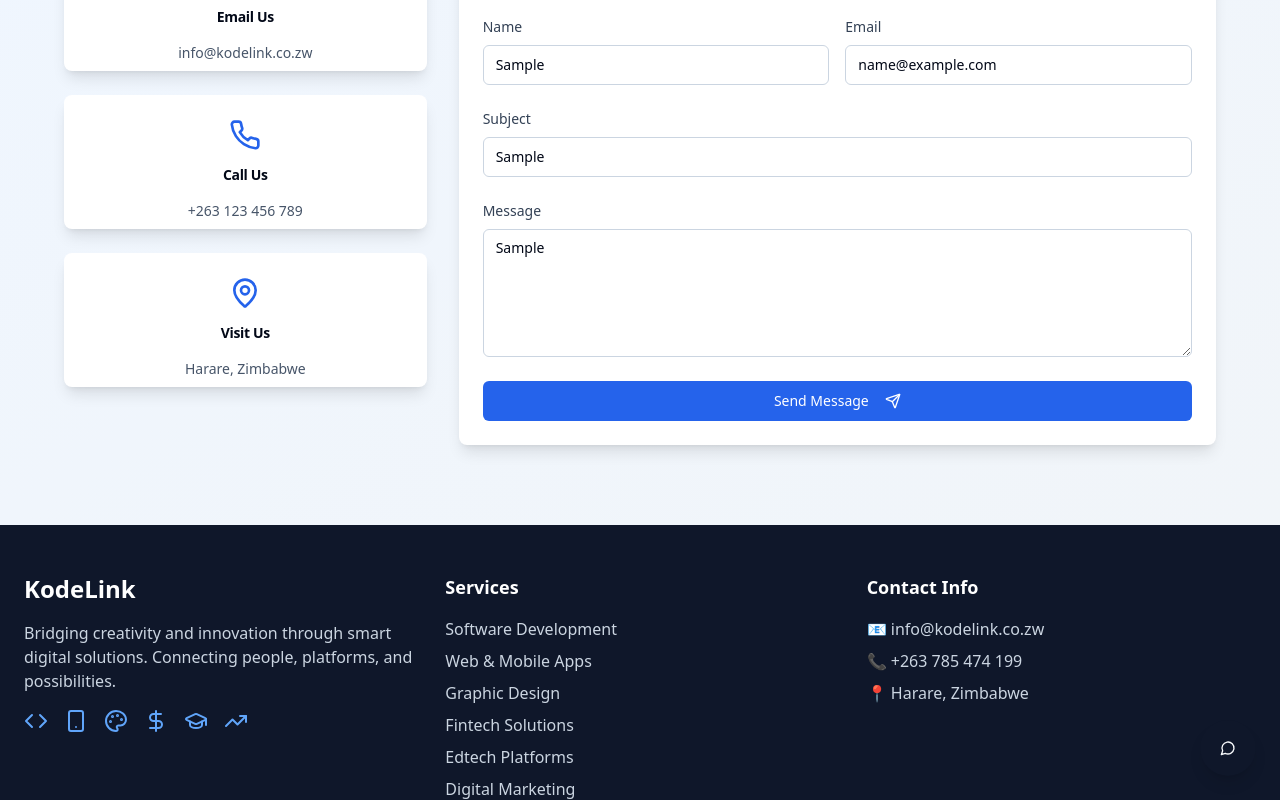
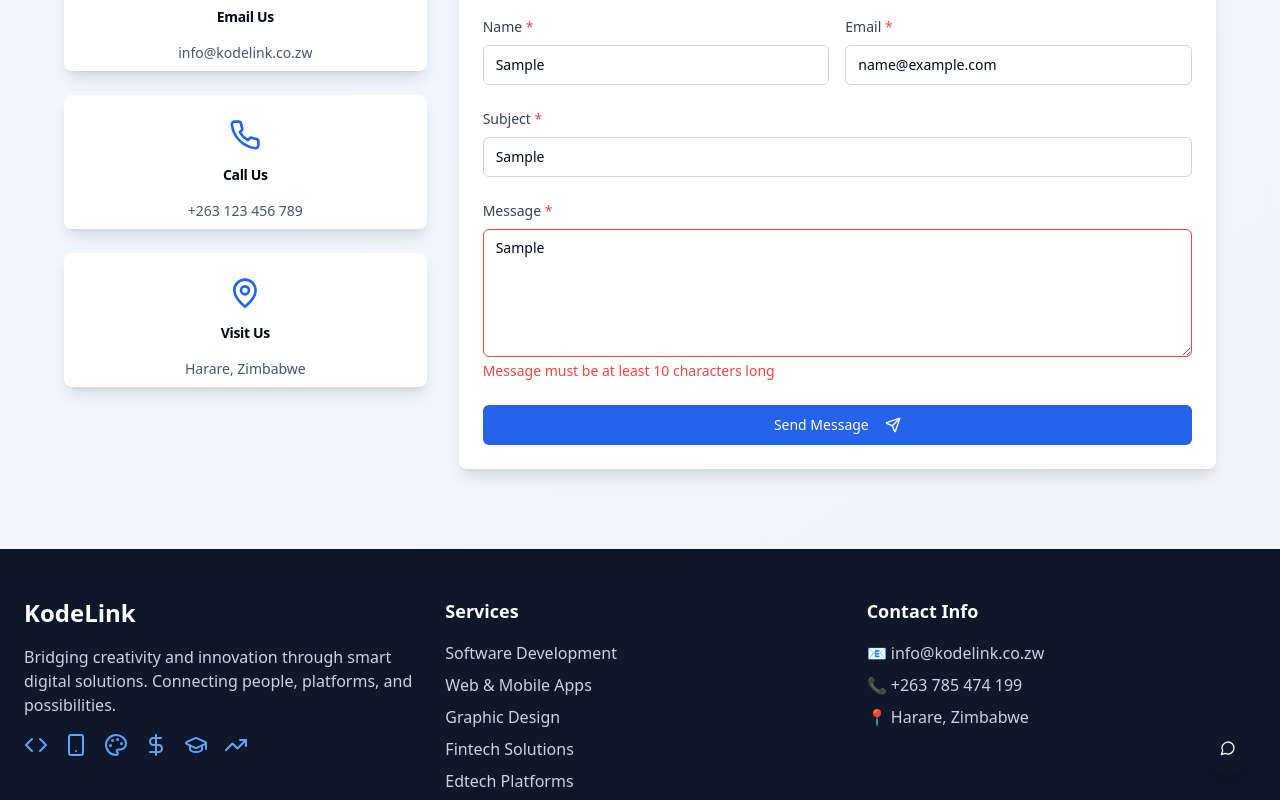
Before and after one commit to nashe01/kodelink-website, a React (Vite) app: page / in a window 1280 px wide. Both pictures are taken after typing "Sample", "name@example.com", "Sample", "Sample" into the empty fields and a click on the button "Send Message". Shown: the part 4127-4927 px from the top of the page. Built offline with nearby package versions, Linux system fonts and the light colour scheme.

Commit message:
feat: Add form validation and accessibility improvements to Contact component

```diff
--- a/src/components/Contact.tsx
+++ b/src/components/Contact.tsx
@@ -3,12 +3,79 @@ import { Button } from "@/components/ui/button";
 import { Card, CardContent, CardHeader, CardTitle } from "@/components/ui/card";
 import { Input } from "@/components/ui/input";
 import { Textarea } from "@/components/ui/textarea";
-import { Mail, Phone, MapPin, Send } from "lucide-react";
+import { Mail, Phone, MapPin, Send, CheckCircle } from "lucide-react";
 import { useScrollAnimation } from "@/hooks/useScrollAnimation";
+import { useState } from "react";
 
 const Contact = () => {
   const { ref: headerRef, isVisible: headerVisible } = useScrollAnimation();
   const { ref: contentRef, isVisible: contentVisible } = useScrollAnimation();
+
+  const [formData, setFormData] = useState({
+    name: '',
+    email: '',
+    subject: '',
+    message: ''
+  });
+  const [isSubmitting, setIsSubmitting] = useState(false);
+  const [isSubmitted, setIsSubmitted] = useState(false);
+  const [errors, setErrors] = useState<Record<string, string>>({});
+
+  const validateForm = () => {
+    const newErrors: Record<string, string> = {};
+
+    if (!formData.name.trim()) {
+      newErrors.name = 'Name is required';
+    }
+
+    if (!formData.email.trim()) {
+      newErrors.email = 'Email is required';
+    } else if (!/\S+@\S+\.\S+/.test(formData.email)) {
+      newErrors.email = 'Please enter a valid email address';
+    }
+
+    if (!formData.subject.trim()) {
+      newErrors.subject = 'Subject is required';
+    }
+
+    if (!formData.message.trim()) {
+      newErrors.message = 'Message is required';
+    } else if (formData.message.length < 10) {
+      newErrors.message = 'Message must be at least 10 characters long';
+    }
+
+    setErrors(newErrors);
+    return Object.keys(newErrors).length === 0;
+  };
+
+  const handleSubmit = async (e: React.FormEvent) => {
+    e.preventDefault();
+
+    if (!validateForm()) {
+      return;
+    }
+
+    setIsSubmitting(true);
+
+    // Simulate form submission
+    await new Promise(resolve => setTimeout(resolve, 2000));
+
+    setIsSubmitting(false);
+    setIsSubmitted(true);
+
+    // Reset form after 3 seconds
+    setTimeout(() => {
+      setIsSubmitted(false);
+      setFormData({ name: '', email: '', subject: '', message: '' });
+    }, 3000);
+  };
+
+  const handleInputChange = (field: string, value: string) => {
+    setFormData(prev => ({ ...prev, [field]: value }));
+    if (errors[field]) {
+      setErrors(prev => ({ ...prev, [field]: '' }));
+    }
+  };
 
   return (
     <section className="py-20 bg-gradient-to-br from-blue-50 to-slate-100">
@@ -77,31 +144,100 @@ const Contact = () => {
                 <CardTitle className="text-2xl text-center">Send us a Message</CardTitle>
               </CardHeader>
               <CardContent className="space-y-6">
+                {isSubmitted ? (
+                  <div className="text-center py-8">
+                    <CheckCircle className="h-16 w-16 text-green-500 mx-auto mb-4" />
+                    <h3 className="text-xl font-semibold text-green-600 mb-2">Message Sent Successfully!</h3>
+                    <p className="text-slate-600">Thank you for reaching out. We'll get back to you soon.</p>
+                  </div>
+                ) : (
+                  <form onSubmit={handleSubmit} className="space-y-6">
                     <div className="grid grid-cols-1 md:grid-cols-2 gap-4">
                       <div>
-                    <label className="block text-sm font-medium text-slate-700 mb-2">Name</label>
-                    <Input placeholder="Your name" className="border-slate-300" />
+                        <label htmlFor="name" className="block text-sm font-medium text-slate-700 mb-2">
+                          Name <span className="text-red-500">*</span>
+                        </label>
+                        <Input
+                          id="name"
+                          placeholder="Your name"
+                          className={`border-slate-300 ${errors.name ? 'border-red-500' : ''}`}
+                          value={formData.name}
+                          onChange={(e) => handleInputChange('name', e.target.value)}
+                          aria-describedby={errors.name ? 'name-error' : undefined}
+                        />
+                        {errors.name && (
+                          <p id="name-error" className="text-red-500 text-sm mt-1">{errors.name}</p>
+                        )}
                       </div>
                       <div>
-                    <label className="block text-sm font-medium text-slate-700 mb-2">Email</label>
-                    <Input type="email" placeholder="your@email.com" className="border-slate-300" />
+                        <label htmlFor="email" className="block text-sm font-medium text-slate-700 mb-2">
+                          Email <span className="text-red-500">*</span>
+                        </label>
+                        <Input
+                          id="email"
+                          type="email"
+                          placeholder="your@email.com"
+                          className={`border-slate-300 ${errors.email ? 'border-red-500' : ''}`}
+                          value={formData.email}
+                          onChange={(e) => handleInputChange('email', e.target.value)}
+                          aria-describedby={errors.email ? 'email-error' : undefined}
+                        />
+                        {errors.email && (
+                          <p id="email-error" className="text-red-500 text-sm mt-1">{errors.email}</p>
+                        )}
                       </div>
                     </div>
                     <div>
-                  <label className="block text-sm font-medium text-slate-700 mb-2">Subject</label>
-                  <Input placeholder="Project inquiry" className="border-slate-300" />
+                      <label htmlFor="subject" className="block text-sm font-medium text-slate-700 mb-2">
+                        Subject <span className="text-red-500">*</span>
+                      </label>
+                      <Input
+                        id="subject"
+                        placeholder="Project inquiry"
+                        className={`border-slate-300 ${errors.subject ? 'border-red-500' : ''}`}
+                        value={formData.subject}
+                        onChange={(e) => handleInputChange('subject', e.target.value)}
+                        aria-describedby={errors.subject ? 'subject-error' : undefined}
+                      />
+                      {errors.subject && (
+                        <p id="subject-error" className="text-red-500 text-sm mt-1">{errors.subject}</p>
+                      )}
                     </div>
                     <div>
-                  <label className="block text-sm font-medium text-slate-700 mb-2">Message</label>
+                      <label htmlFor="message" className="block text-sm font-medium text-slate-700 mb-2">
+                        Message <span className="text-red-500">*</span>
+                      </label>
                       <Textarea
+                        id="message"
                         placeholder="Tell us about your project..."
-                    className="border-slate-300 min-h-32"
+                        className={`border-slate-300 min-h-32 ${errors.message ? 'border-red-500' : ''}`}
+                        value={formData.message}
+                        onChange={(e) => handleInputChange('message', e.target.value)}
+                        aria-describedby={errors.message ? 'message-error' : undefined}
                       />
+                      {errors.message && (
+                        <p id="message-error" className="text-red-500 text-sm mt-1">{errors.message}</p>
+                      )}
                     </div>
-                <Button className="w-full bg-blue-600 hover:bg-blue-700 text-white py-3 group">
+                    <Button
+                      type="submit"
+                      disabled={isSubmitting}
+                      className="w-full bg-blue-600 hover:bg-blue-700 text-white py-3 group disabled:opacity-50 disabled:cursor-not-allowed"
+                    >
+                      {isSubmitting ? (
+                        <>
+                          <div className="animate-spin rounded-full h-4 w-4 border-b-2 border-white mr-2"></div>
+                          Sending...
+                        </>
+                      ) : (
+                        <>
                           Send Message
                           <Send className="ml-2 h-4 w-4 group-hover:translate-x-1 transition-transform" />
+                        </>
+                      )}
                     </Button>
+                  </form>
+                )}
               </CardContent>
             </Card>
           </div>
```
Lines whose indentation alone changed are shown as unchanged.
